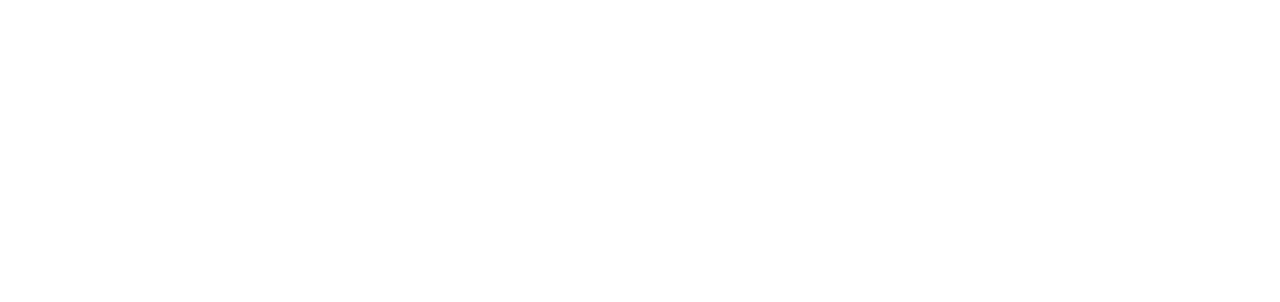
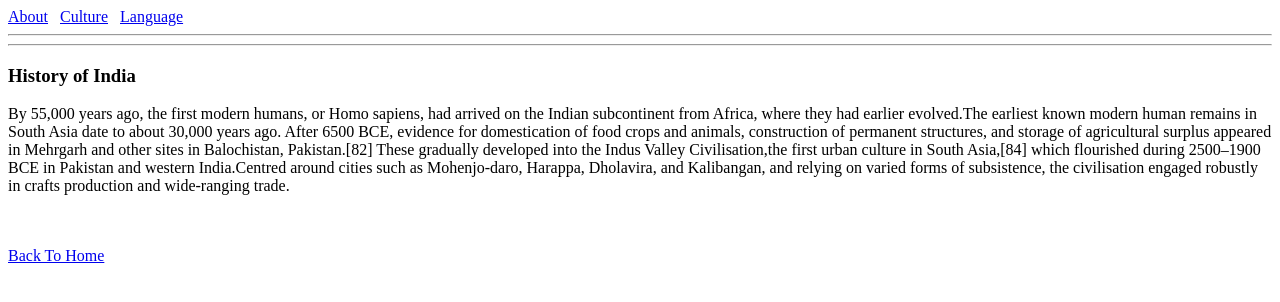
Before and after one commit to akashholam02/country, a plain HTML site: page history.html in a window 1280 px wide. Drawn offline with Linux system fonts and the light colour scheme.

Commit message:
History page created

```diff
--- a/history.html
+++ b/history.html
@@ -6,6 +6,16 @@
         </title>
     </head>
     <body>
-
+        <div>
+            <a href="about.html">About</a>&nbsp;&nbsp;
+            <a href="culture.html">Culture</a>&nbsp;&nbsp;
+            <a href="language.html">Language</a>&nbsp;&nbsp;
+            <hr><hr>
+         </div>
+         <h3>History of India</h3>
+         <p>
+            By 55,000 years ago, the first modern humans, or Homo sapiens, had arrived on the Indian subcontinent from Africa, where they had earlier evolved.The earliest known modern human remains in South Asia date to about 30,000 years ago. After 6500 BCE, evidence for domestication of food crops and animals, construction of permanent structures, and storage of agricultural surplus appeared in Mehrgarh and other sites in Balochistan, Pakistan.[82] These gradually developed into the Indus Valley Civilisation,the first urban culture in South Asia,[84] which flourished during 2500–1900 BCE in Pakistan and western India.Centred around cities such as Mohenjo-daro, Harappa, Dholavira, and Kalibangan, and relying on varied forms of subsistence, the civilisation engaged robustly in crafts production and wide-ranging trade.
+         </p><br><br>
+         <a href="index.html">Back To Home</a>&nbsp;&nbsp;
     </body>
 </html>
```
